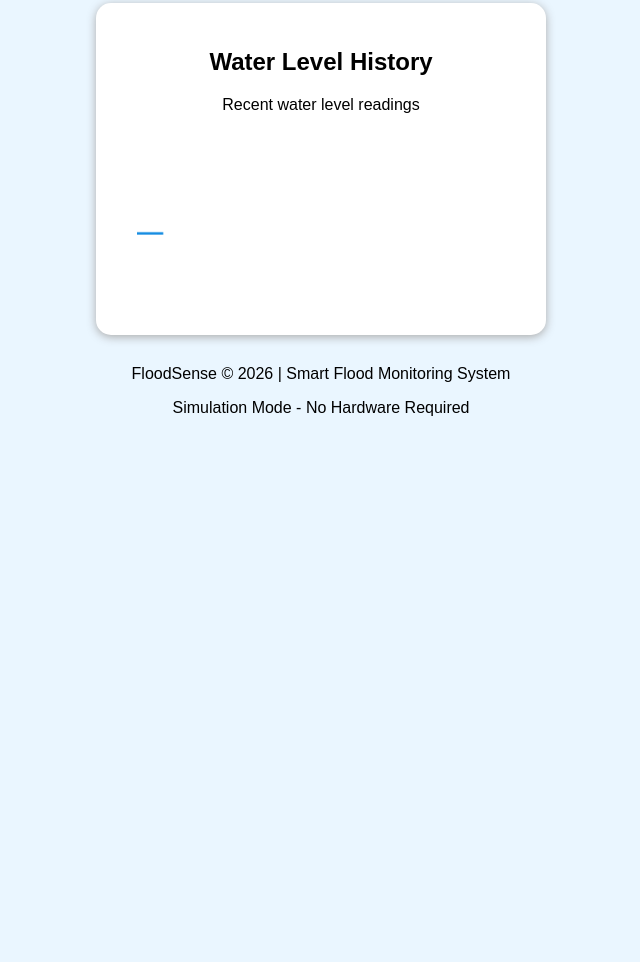
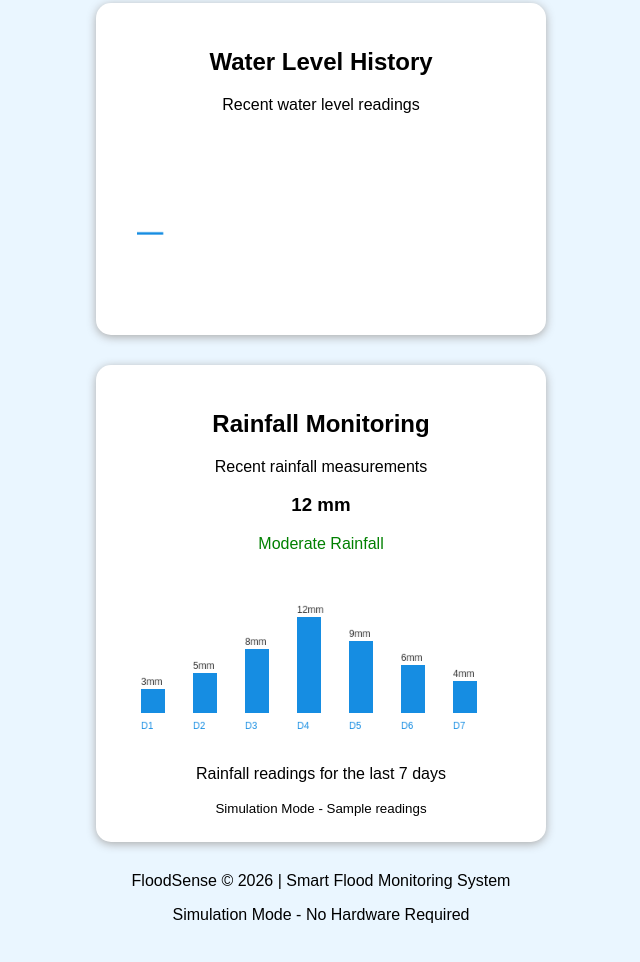
Before and after one commit to Payal-Nimbal/FloodSense, a plain HTML site: page index.html in a window 1280 px wide. Shown: the part 992-1954 px from the top of the page, without its empty margins (319-959 px from the left). Before the commit the page ends 1455 px from the top, so only its background shows below. Drawn offline with Linux system fonts and the light colour scheme.

Commit message:
Add rainfall monitoring

```diff
--- a/index.html
+++ b/index.html
@@ -233,7 +233,60 @@ checkLevel = function() {
 updateWaterHistory();
         checkLevel();
 
-      </script>
+// FEATURE: RAINFALL MONITORING
+
+const rainfallCard = document.createElement("section");
+rainfallCard.className = "card";
+
+rainfallCard.innerHTML = `
+  <h2>Rainfall Monitoring</h2>
+  <p>Recent rainfall measurements</p>
+
+  <h3>12 mm</h3>
+  <p style="color:green;">Moderate Rainfall</p>
+
+  <canvas id="rainfallChart"
+    width="500" height="220"
+    style="width:100%;max-width:500px;">
+  </canvas>
+
+  <p>Rainfall readings for the last 7 days</p>
+  <small>Simulation Mode - Sample readings</small>
+`;
+
+document.querySelector("main").appendChild(rainfallCard);
+
+const rainfallCanvas =
+  document.getElementById("rainfallChart");
+
+const rainfallCtx =
+  rainfallCanvas.getContext("2d");
+
+const rainfallData = [3, 5, 8, 12, 9, 6, 4];
+
+rainfallCtx.clearRect(
+  0, 0,
+  rainfallCanvas.width,
+  rainfallCanvas.height
+);
+
+rainfallCtx.fillStyle = "#168de2";
+
+rainfallData.forEach((value, index) => {
+  const x = 25 + index * 65;
+  const height = value * 10;
+  const y = 180 - height;
+
+  rainfallCtx.fillRect(x, y, 30, height);
+
+  rainfallCtx.fillStyle = "#333";
+  rainfallCtx.font = "12px Arial";
+  rainfallCtx.fillText(value + "mm", x, y - 5);
+
+  rainfallCtx.fillStyle = "#168de2";
+  rainfallCtx.fillText("D" + (index + 1), x, 200);
+});
+    </script>
 
 
 </body>
```
